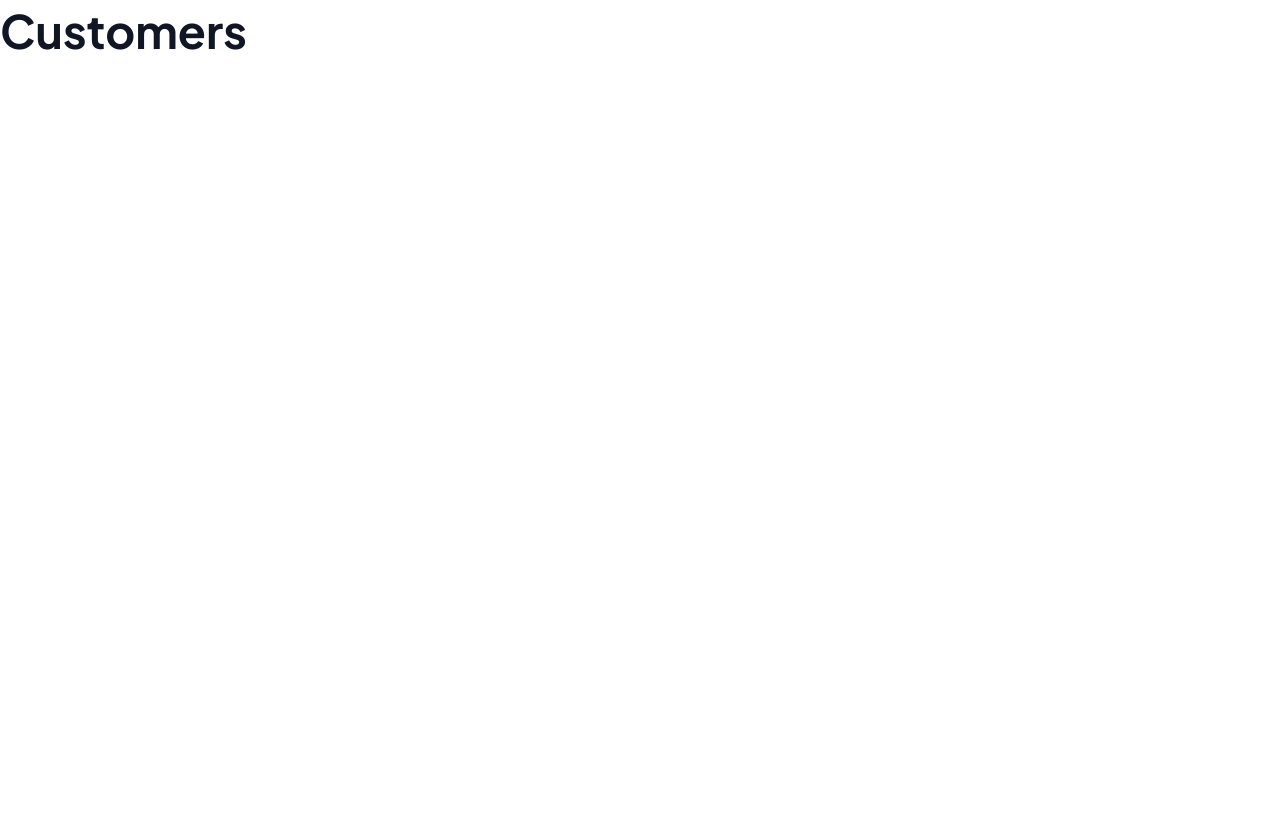
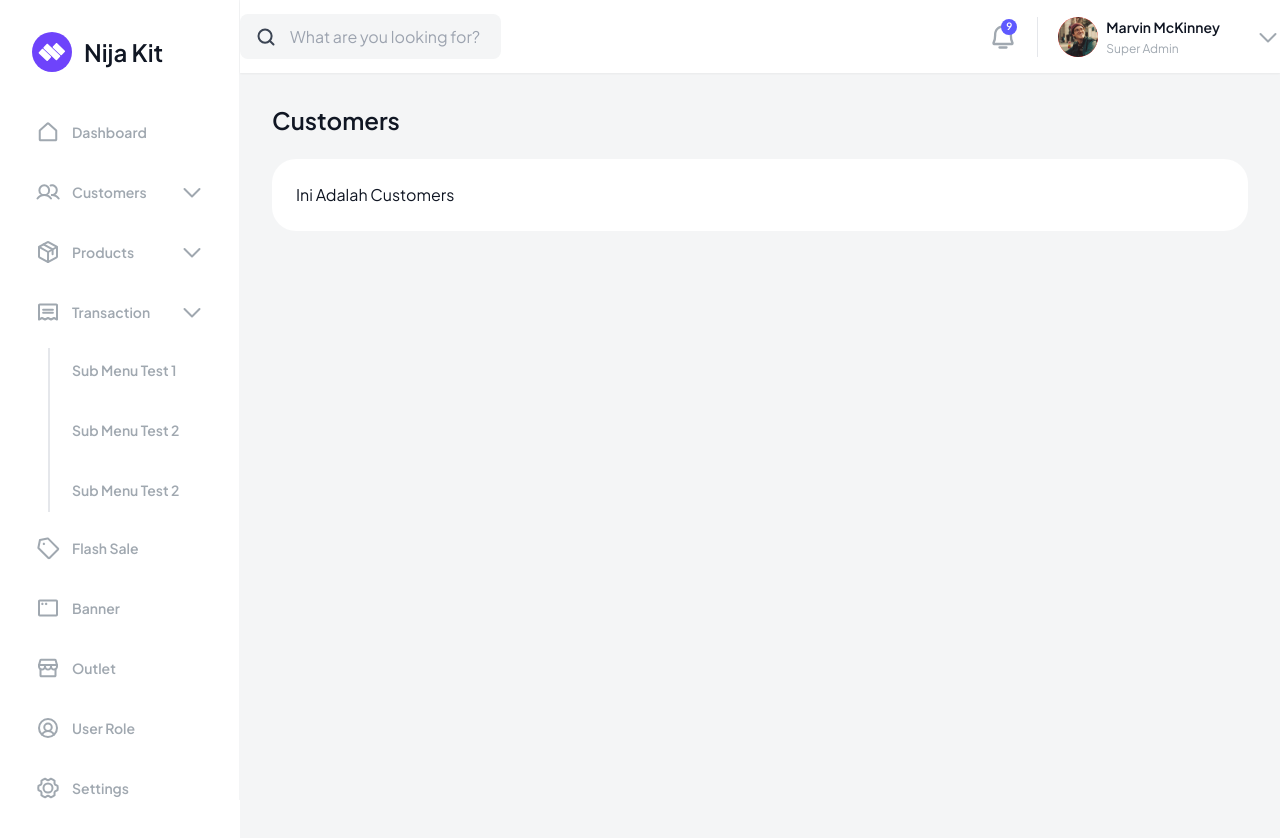
Before and after one commit to nijadev0/nija-kit-dashboard, a Vue app: page /customers in a window 1280 px wide. Shown: the top 838 px of the page. Before the commit the page ends 800 px from the top, so only its background shows below. Built offline with nearby package versions, Linux system fonts and the light colour scheme.

Commit message:
refactor code

```diff
--- a/src/components/pages/Customers.vue
+++ b/src/components/pages/Customers.vue
@@ -1,9 +1,13 @@
 <script setup lang="ts">
+import BaseLayoutVue from '../templates/BaseLayout.vue';
+
 import Heading from '../atoms/Heading.vue';
 </script>
 
 <template>
-    <Heading size="lg" variant="bold">
-        Customers
-    </Heading>
+    <BaseLayoutVue title="Customers">
+        <Heading>
+            Ini Adalah Customers
+        </Heading>
+    </BaseLayoutVue>
 </template>
```
Also changed, not shown: tsconfig.json (+7 -7 lines).
